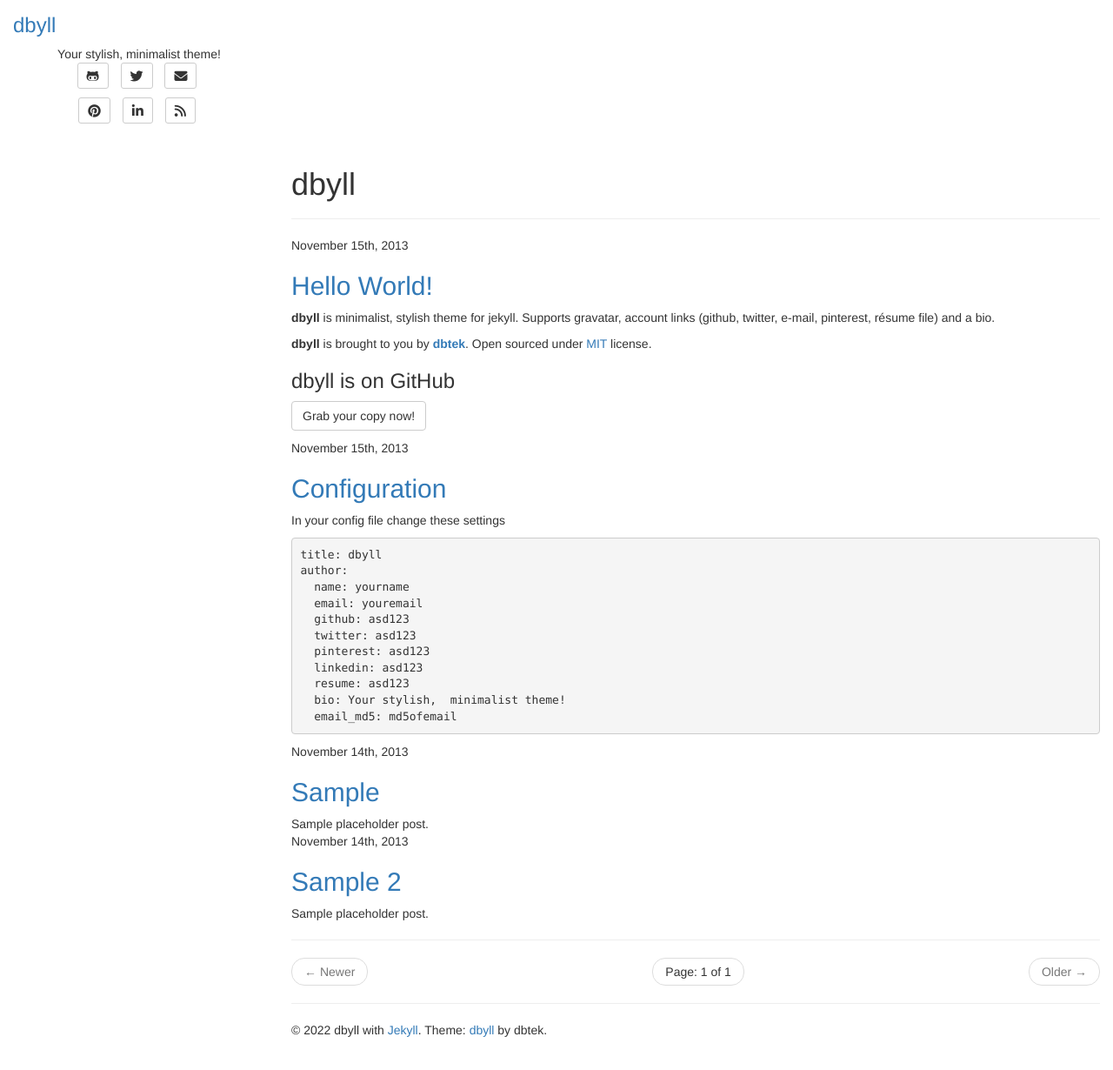
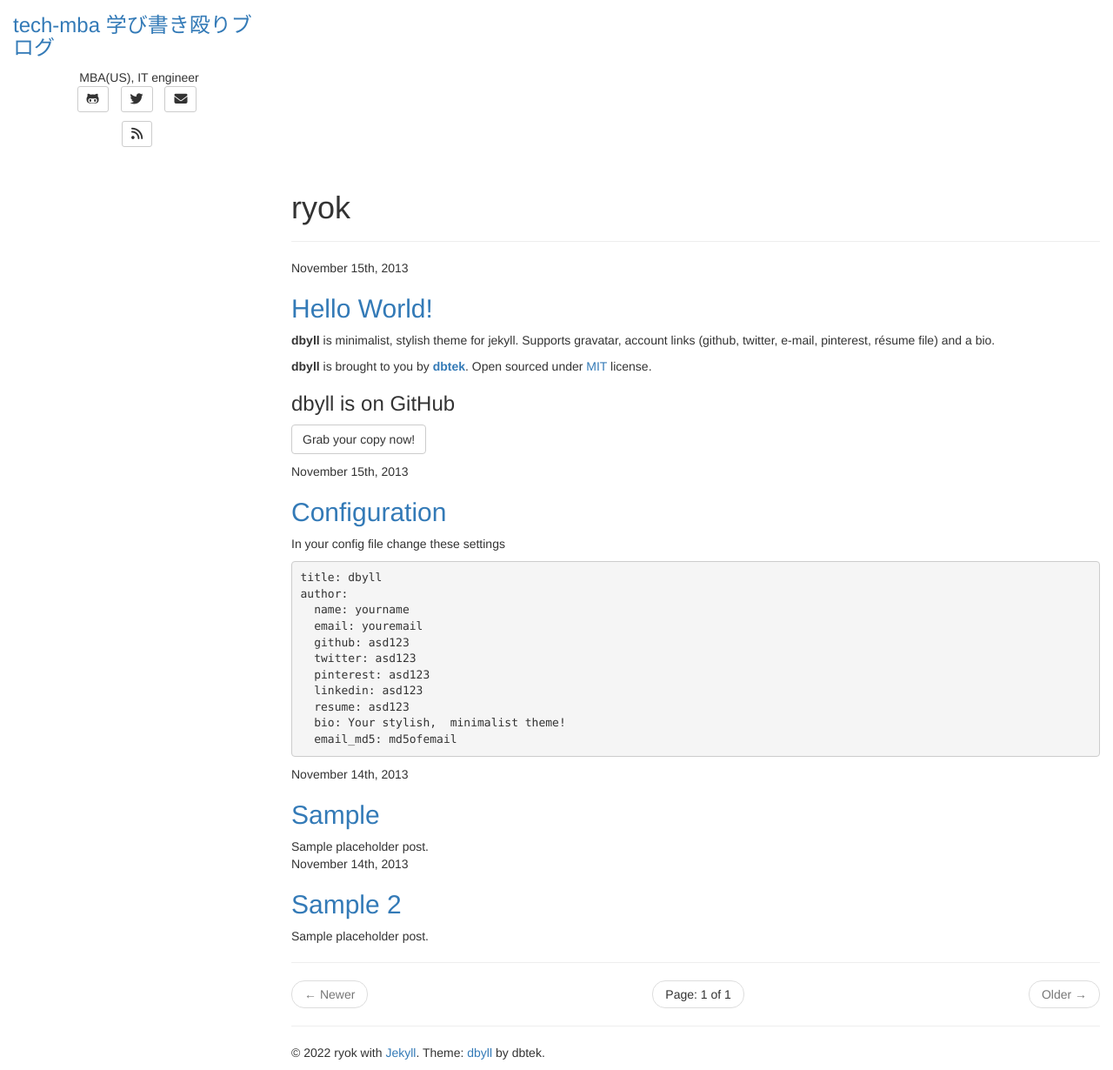
Before and after one commit to Ryo-Kudo/ryok, a Jekyll site: the page built from index.html, in a window 1280 px wide, cut to the strip 154-1384 px from the top of the page. Shown: the whole strip at 87% size. Built offline with Jekyll 4.4.1, drawn with Linux system fonts in a browser that asks for light colours; nearby versions of some CDN libraries; library files that are not in the unit come from our copies; the list of posts is cut into pages by our own code; before the commit the page ends 1358 px from its top, so only the background shows below that.

Commit message:
Update _config.yml

```diff
--- a/_config.yml
+++ b/_config.yml
@@ -1,35 +1,29 @@
-# visit https://github.com/mojombo/jekyll/wiki/Configuration for more settings
-
-# baseurl と url を GitHub Pages のリポジトリに合わせる。
-# baseurl: "/tech-mba"
-# url: "https://ryo-kudo.github.io"
-
 paginate: 10 # pagination based on number of posts
 paginate_path: "page:num"
 exclude: ["README.md"] # files to exclude
 highlighter: rouge
 markdown: kramdown
-disqus: dbyll
-google_analytics: dbyll
-title: dbyll
+disqus: ryok
+google_analytics: ryok
+title: tech-mba 学び書き殴りブログ
 
 defaults:
   -
     scope:
       path: "" # empty string for all files
     values:
-      title: dbyll
+      title: ryok
 
-description: Stylish Jekyll Theme
+description: MBA取得中のIT技術者（インフラ系, Python, DNN等）が学んだ内容を体系的にまとめるweb。
 author:
-  name: dbyll
-  email: dbyll@ismaildemirbilek.com
-  github: dbtek
-  twitter: dbtek
-  pinterest: asd123
-  linkedin: asd123
-  bio: Your stylish, minimalist theme!
-  email_md5: 726351295ec82e145928582f595aa3aa
+  name: ryok
+  email: ry1537+tm@gmail.com
+  github: ryo-kudo
+  twitter: kepler_31
+  # pinterest: none
+  # linkedin: none
+  bio: MBA(US), IT engineer
+  # email_md5: 726351295ec82e145928582f595aa3aa
 
 rss_path: feed.xml
 categories_path: categories.html
```
